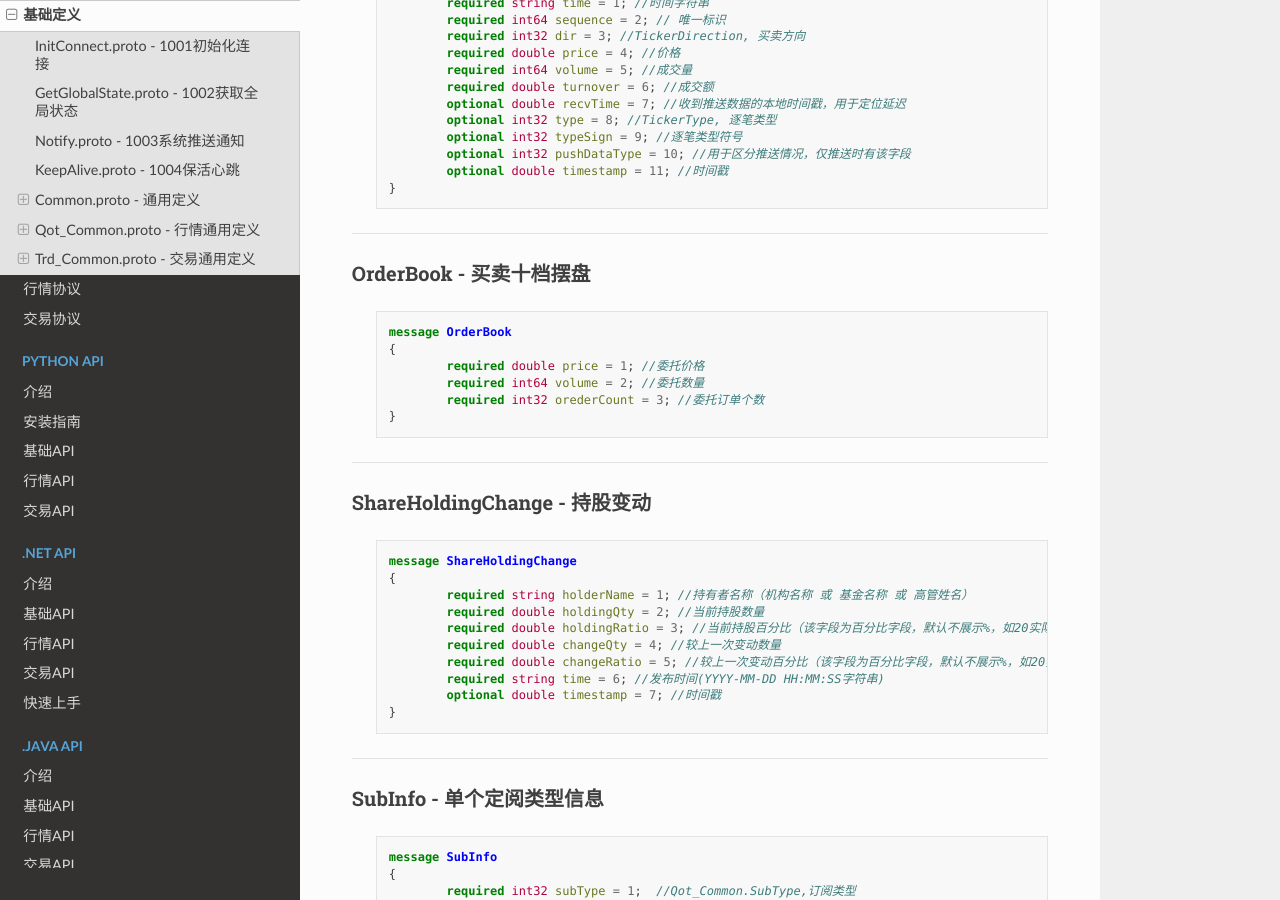
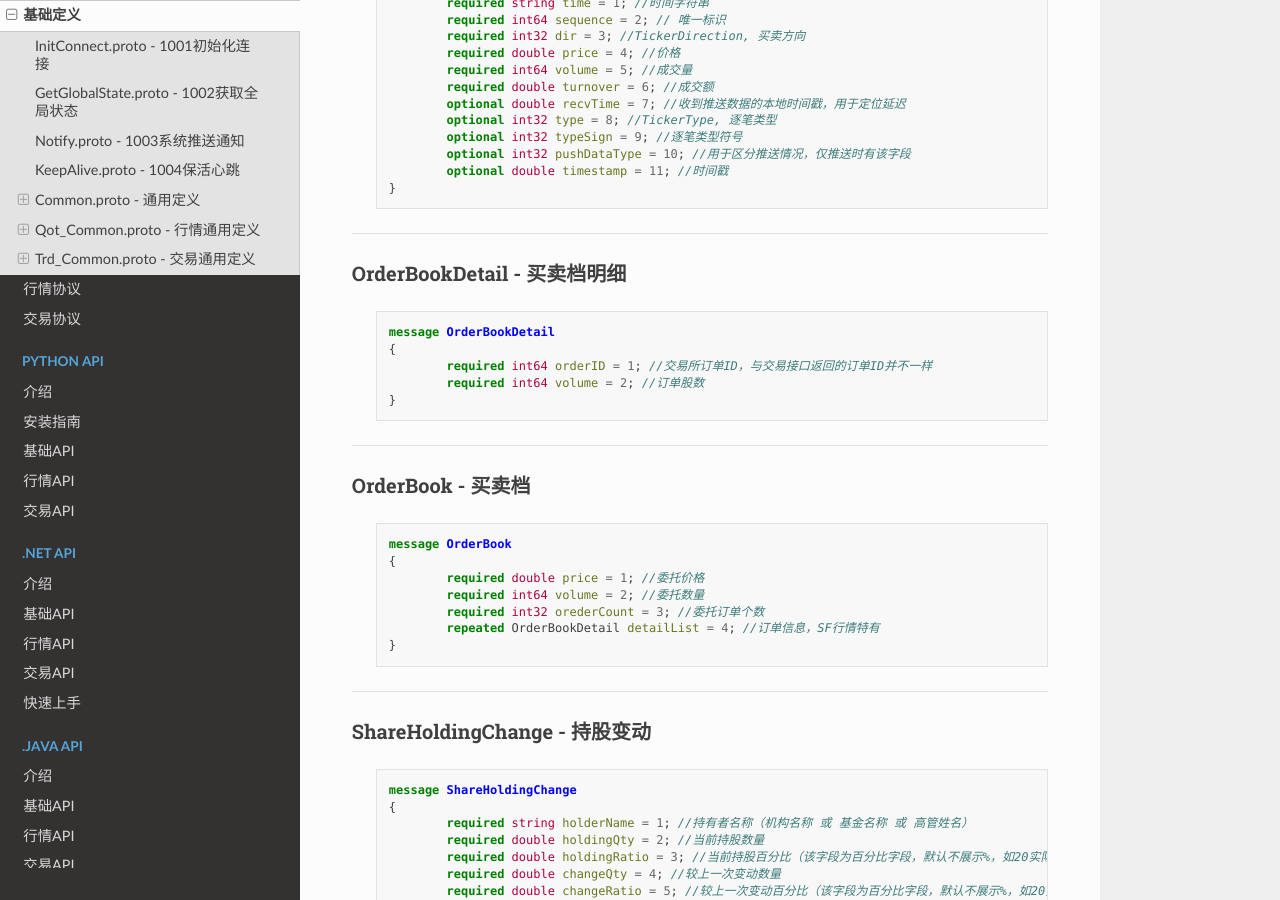
Before and after one commit to FutunnOpen/futu-api-doc, a Sphinx documentation site: the page built from doc_maker/source/protocol/base_define.rst, in a window 1280 px wide and 900 px high, scrolled down 22075 px. Built offline with Sphinx 7.4.7 and the Read the Docs theme 2.0.0, drawn with Linux system fonts in a browser that asks for light colours.

Commit message:
SF说明

```diff
--- a/doc_maker/source/api/Quote_API.rst
+++ b/doc_maker/source/api/Quote_API.rst
@@ -1033,6 +1033,7 @@ subscribe
  :param subtype_list: 需要订阅的数据类型列表，参见 SubType_
  :param is_first_push: 订阅成功之后是否马上推送一次数据
  :param subscribe_push: 订阅后推送
+ :param is_detailed_orderbook 是否订阅详细的摆盘订单明细，仅用于 SF 行情权限下订阅 ORDER_BOOK 类型
  :return: (ret, err_message)
 
         ret == RET_OK err_message为None
--- a/doc_maker/source/protocol/base_define.rst
+++ b/doc_maker/source/protocol/base_define.rst
@@ -1323,7 +1323,20 @@ Ticker - 逐笔成交
 
 -----------------------------------------------
 
-OrderBook - 买卖十档摆盘
+OrderBookDetail - 买卖档明细
+~~~~~~~~~~~~~~~~~~~~~~~~~~~~~~~
+
+ .. code-block:: protobuf
+
+	message OrderBookDetail
+	{
+		required int64 orderID = 1; //交易所订单ID，与交易接口返回的订单ID并不一样
+		required int64 volume = 2; //订单股数
+	}
+
+-----------------------------------------------
+
+OrderBook - 买卖档
 ~~~~~~~~~~~~~~~~~~~~~~~~~~~~
 
  .. code-block:: protobuf
@@ -1333,6 +1346,7 @@ OrderBook - 买卖十档摆盘
 		required double price = 1; //委托价格
 		required int64 volume = 2; //委托数量
 		required int32 orederCount = 3; //委托订单个数
+		repeated OrderBookDetail detailList = 4; //订单信息，SF行情特有
 	}
 
 -----------------------------------------------
--- a/doc_maker/source/protocol/quote_protocol.rst
+++ b/doc_maker/source/protocol/quote_protocol.rst
@@ -35,6 +35,7 @@
 		repeated int32 regPushRehabTypeList = 5; //Qot_Common.RehabType,复权类型,注册推送并且是K线类型才生效,其他订阅类型忽略该参数,注册K线推送时该参数不指定默认前复权
 		optional bool isFirstPush = 6; //注册后如果本地已有数据是否首推一次已存在数据,该参数不指定则默认true
 		optional bool isUnsubAll = 7; //一键取消当前连接的所有订阅,当被设置为True时忽略其他参数。
+		optional bool isSubOrderBookDetail = 8; //订阅摆盘可用,是否订阅摆盘明细,仅支持SF行情,该参数不指定则默认false
 	}
 
 	message S2C
```
Also changed, not shown: other parts of doc_maker/source/api/Quote_API.rst (+1 -1 lines).
